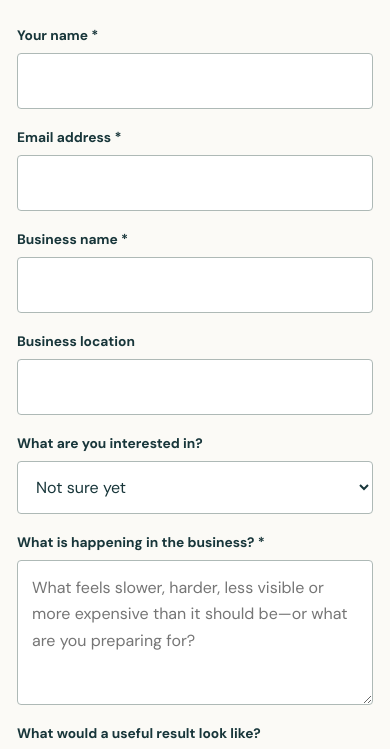
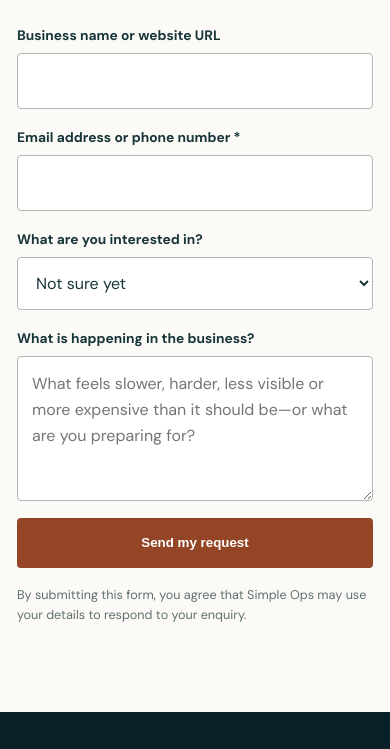
Before and after one commit to geordieLR/simpleops-website, a website: page contact.html in a window 390 px wide. Shown: the part 1110-1859 px from the top of the page. Drawn offline with Linux system fonts and the light colour scheme.

Commit message:
Simplify enquiry form and refine responsive layout

```diff
--- a/contact.html
+++ b/contact.html
@@ -5,13 +5,9 @@
 <input type="hidden" name="_subject" value="New Simple Ops website enquiry">
 <input type="hidden" name="_next" value="https://simpleops.co.nz/thanks.html">
 <input type="text" name="_gotcha" tabindex="-1" autocomplete="off" style="display:none" aria-hidden="true">
-<div class="field"><label for="name">Your name *</label><input id="name" name="name" autocomplete="name" required></div>
-<div class="field"><label for="email">Email address *</label><input id="email" type="email" name="email" autocomplete="email" required></div>
-<div class="field"><label for="business">Business name *</label><input id="business" name="business" autocomplete="organization" required></div>
-<div class="field"><label for="location">Business location</label><input id="location" name="location" autocomplete="address-level2"></div>
+<div class="field"><label for="business">Business name or website URL</label><input id="business" name="business"></div>
+<div class="field"><label for="contact">Email address or phone number *</label><input id="contact" name="contact" required></div>
 <div class="field"><label for="service">What are you interested in?</label><select id="service" name="service" data-service-select><option value="not-sure">Not sure yet</option><optgroup label="Simple Ops"><option value="review">Business Review</option><option value="sprint">Sprint</option><option value="roadmap">Roadmap</option></optgroup><optgroup label="Just Happens by Simple Ops"><option value="ai-embedment">AI Foundations</option><option value="agent-workflow">Workflow</option><option value="custom-application">Custom Application</option></optgroup><option value="other">Something else</option></select></div>
-<div class="field"><label for="situation">What is happening in the business? *</label><textarea id="situation" name="situation" required placeholder="What feels slower, harder, less visible or more expensive than it should be—or what are you preparing for?"></textarea></div>
-<div class="field"><label for="outcome">What would a useful result look like?</label><textarea id="outcome" name="outcome"></textarea></div>
-<div class="field"><label for="timing">When would you like to begin?</label><select id="timing" name="timing"><option>As soon as practical</option><option>Within one month</option><option>Within three months</option><option>I am planning ahead</option><option>Not sure</option></select></div>
+<div class="field"><label for="situation">What is happening in the business?</label><textarea id="situation" name="situation" placeholder="What feels slower, harder, less visible or more expensive than it should be—or what are you preparing for?"></textarea></div>
 <button class="button primary" type="submit">Send my request</button><p class="form-note">By submitting this form, you agree that Simple Ops may use your details to respond to your enquiry.</p>
 </form></div></section></main><div data-footer></div></body></html>
--- a/styles.css
+++ b/styles.css
@@ -20,7 +20,7 @@
 .architecture-grid .technical-family p{color:#c8d5d0}
 .architecture-grid h3{margin-bottom:12px;font:600 1.75rem/1.15 "Newsreader",serif}
 .architecture-grid p{color:var(--muted);font-size:.9rem}
-.homepage-architecture{max-width:900px;grid-template-columns:repeat(2,minmax(0,1fr));align-items:start}
+.homepage-architecture{width:min(900px,calc(100% - 48px));grid-template-columns:repeat(2,minmax(0,1fr));align-items:start}
 .family-links{display:grid;margin-top:22px;border-top:1px solid var(--line)}
 .technical-family .family-links{border-color:rgba(255,255,255,.18)}
 .family-links a{display:grid;padding:15px 0;border-bottom:1px solid var(--line);text-decoration:none}
@@ -77,5 +77,5 @@
 .footer-subhead{margin-top:13px!important}
 @media(max-width:1000px){.architecture-grid{grid-template-columns:1fr 1fr}.architecture-grid>article:last-child{grid-column:1/-1}.homepage-architecture>article:last-child{grid-column:auto}.service-hero-grid,.expansion-note,.scope-grid,.faq-grid{grid-template-columns:1fr}.service-hero-grid,.expansion-note,.scope-grid,.faq-grid{gap:45px}.service-steps{grid-template-columns:repeat(2,1fr)}.service-steps article:nth-child(2){border-right:0}.service-steps article:nth-child(3),.service-steps article:nth-child(4){border-top:1px solid #b9c9bc}}
 @media(max-width:900px){.choice-grid{grid-template-columns:1fr;gap:34px}.choice-copy{max-width:650px}}
-@media(max-width:650px){.architecture-grid,.service-steps{grid-template-columns:1fr}.architecture-grid>article:last-child{grid-column:auto}.service-steps article,.service-steps article:first-child{padding:24px 0;border-right:0;border-bottom:1px solid #b9c9bc}.service-steps article:nth-child(3),.service-steps article:nth-child(4){border-top:0}.service-steps article:last-child{border-bottom:0}.service-facts{padding:24px}}
+@media(max-width:650px){.architecture-grid,.service-steps{grid-template-columns:1fr}.homepage-architecture{width:calc(100% - 34px)}.architecture-grid>article:last-child{grid-column:auto}.service-steps article,.service-steps article:first-child{padding:24px 0;border-right:0;border-bottom:1px solid #b9c9bc}.service-steps article:nth-child(3),.service-steps article:nth-child(4){border-top:0}.service-steps article:last-child{border-bottom:0}.service-facts{padding:24px}}
 /* SERVICE EXPANSION END */
```
Also changed, not shown: about.html (+1 -1 lines), index.html (+1 -1 lines).
